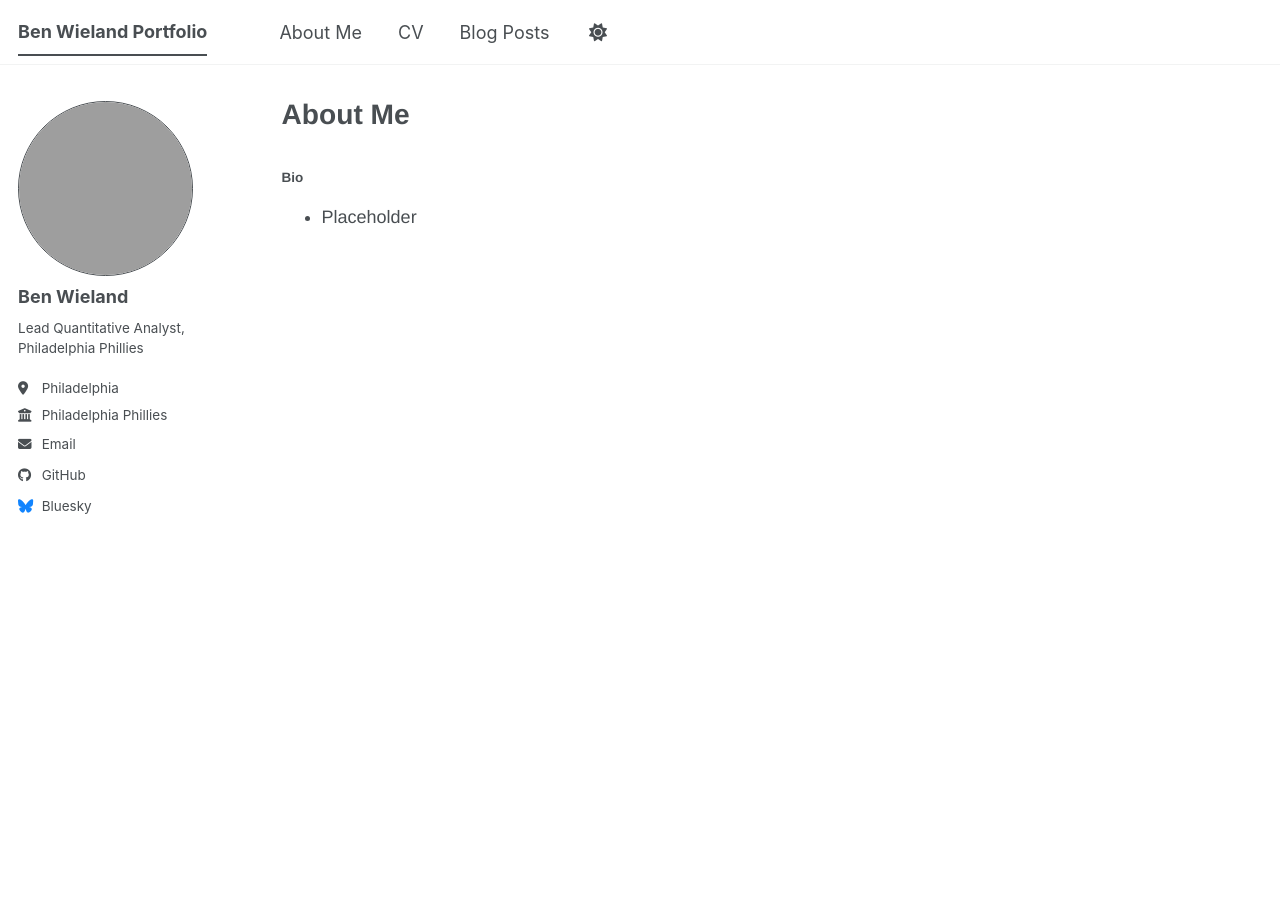
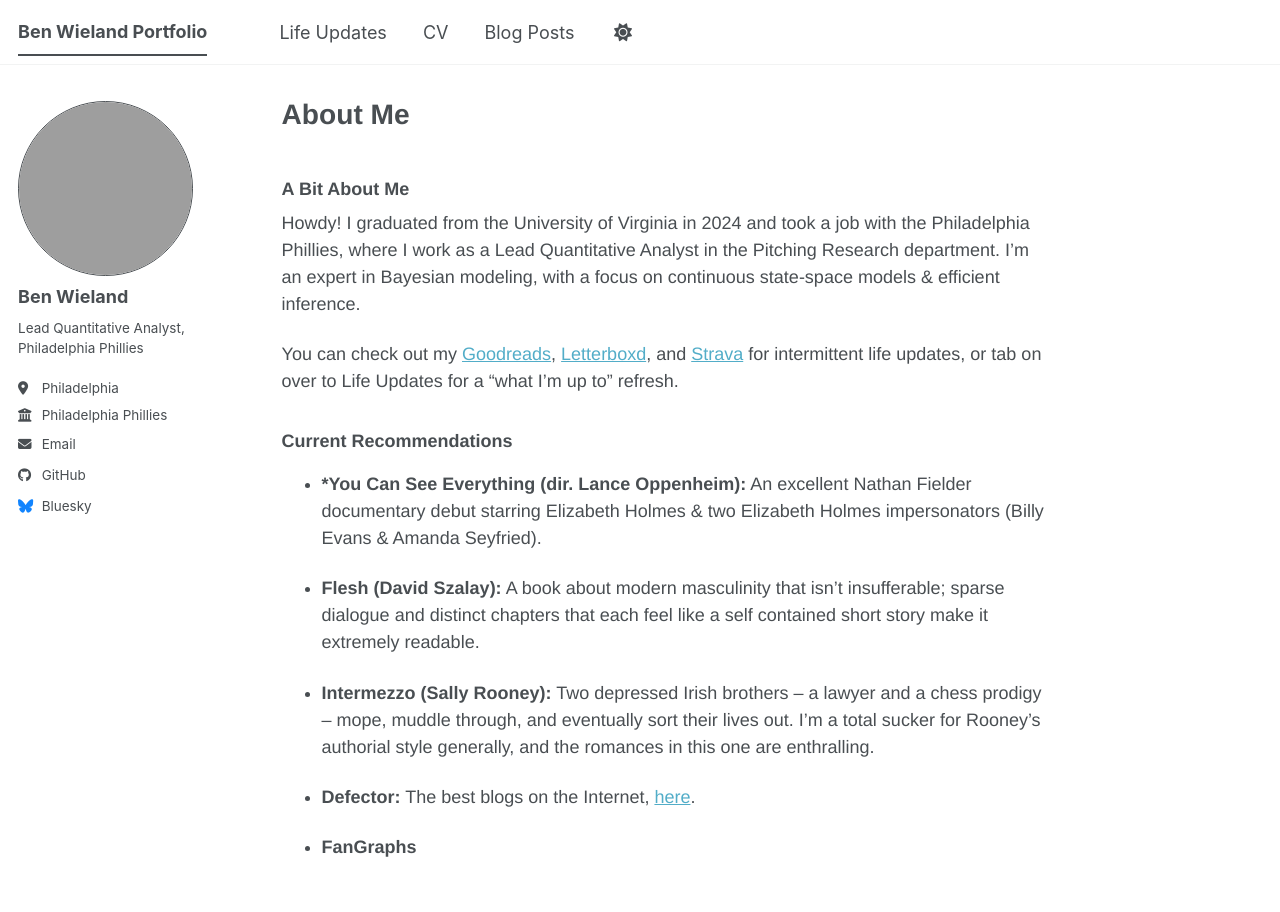
Before and after one commit to bbwieland/bbwieland.github.io, a Jekyll site: the page built from _pages/markdown.md, in a window 1280 px wide. Built offline with Jekyll 4.4.1, drawn with Linux system fonts in a browser that asks for light colours; a script bundle is joined from its source files by our own code; library files that are not in the unit come from our copies.

Commit message:
add aboutme

```diff
--- a/_data/navigation.yml
+++ b/_data/navigation.yml
@@ -8,8 +8,8 @@
 #      Markdown formatted page while the second is generated using JSON.
 
 main:
-  - title: "About Me"
-    url: /home/
+  - title: "Life Updates"
+    url: /life-updates/
 
   - title: "CV"
     url: /cv/
--- a/_pages/markdown.md
+++ b/_pages/markdown.md
@@ -3,12 +3,27 @@ permalink: /
 title: "About Me"
 author_profile: true
 redirect_from:
+  - /home/
   - /about/
   - /about.html
   - /md/
   - /markdown.html
 ---
 
-#### Bio
+### A Bit About Me
 
-- Placeholder
+Howdy! I graduated from the University of Virginia in 2024 and took a job with the Philadelphia Phillies, where I work as a Lead Quantitative Analyst in the Pitching Research department. I'm an expert in Bayesian modeling, with a focus on continuous state-space models & efficient inference.
+
+You can check out my [Goodreads](https://www.goodreads.com/user/show/196978973?ref=nav_profile_l), [Letterboxd](https://letterboxd.com/bennyboy82/), and [Strava](https://www.strava.com/athletes/63497939) for intermittent life updates, or tab on over to Life Updates for a "what I'm up to" refresh.
+
+### Current Recommendations
+
+* ***You Can See Everything (dir. Lance Oppenheim):** An excellent Nathan Fielder documentary debut starring Elizabeth Holmes & two Elizabeth Holmes impersonators (Billy Evans & Amanda Seyfried).
+
+* **Flesh (David Szalay):** A book about modern masculinity that isn't insufferable; sparse dialogue and distinct chapters that each feel like a self contained short story make it extremely readable.
+
+* **Intermezzo (Sally Rooney):** Two depressed Irish brothers – a lawyer and a chess prodigy – mope, muddle through, and eventually sort their lives out. I'm a total sucker for Rooney's authorial style generally, and the romances in this one are enthralling.
+
+* **Defector:** The best blogs on the Internet, [here](https://defector.com/).
+
+* **FanGraphs**
```
Also changed, not shown: _pages/about.md (deleted, +0 -8 lines), _pages/life-updates.md (added, +7 -0 lines).
